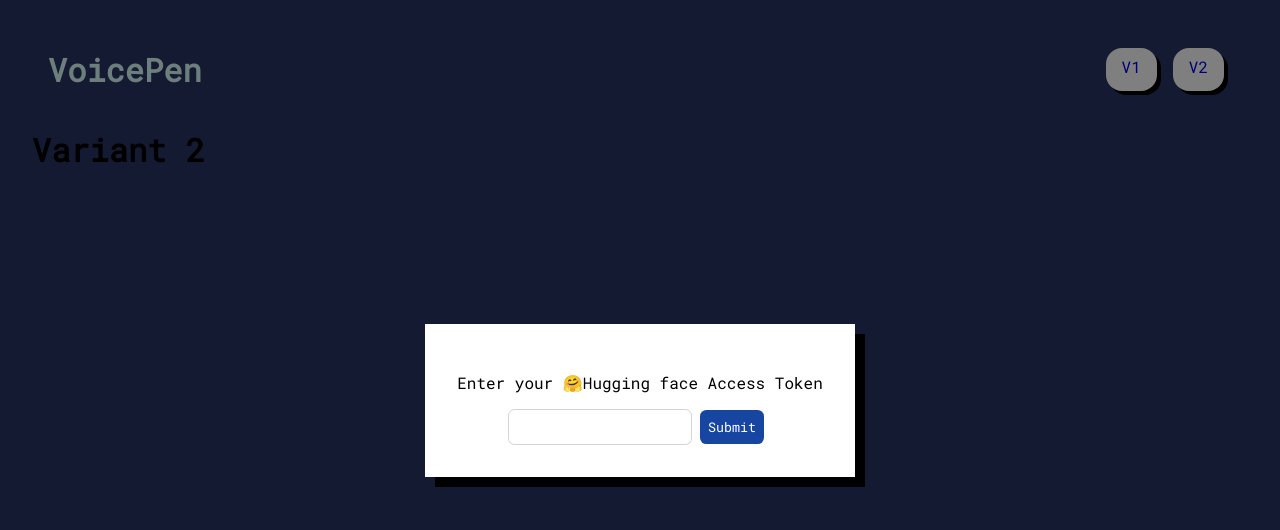
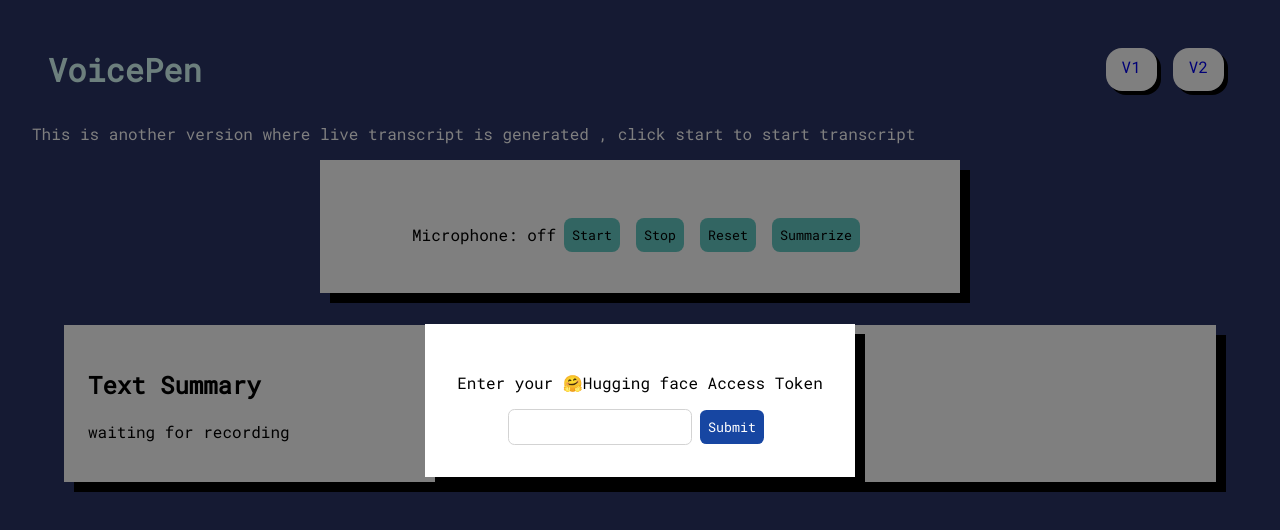
Before and after one commit to AahilRafiq/gdsc-voicepen, a React (Vite) app: page /v2 in a window 1280 px wide. Shown: the top 530 px of the page. Built offline with nearby package versions, Linux system fonts and the light colour scheme.

Commit message:
voicepen-hf-version-completed

```diff
--- a/package.json
+++ b/package.json
@@ -14,7 +14,9 @@
     "react": "^18.2.0",
     "react-audio-voice-recorder": "^2.2.0",
     "react-dom": "^18.2.0",
-    "react-router-dom": "^6.17.0"
+    "react-router-dom": "^6.17.0",
+    "react-speech-recognition": "^3.10.0",
+    "regenerator-runtime": "^0.14.0"
   },
   "devDependencies": {
     "@types/react": "^18.2.15",
--- a/src/App.jsx
+++ b/src/App.jsx
@@ -5,6 +5,7 @@
 import { useState } from "react";
 import { HfInference } from "@huggingface/inference";
 import { Routes , Route , Link} from "react-router-dom";
+import 'regenerator-runtime/runtime'
 
 export default function App() {
   const [isTokenReceived, setIsTokenReceived] = useState(false);
@@ -26,8 +27,8 @@
         <Link className="nav-btn" to='/v2'> V2 </Link>
       </div>
       <Routes>
-        <Route path="/" element={<Home />}/>
-        <Route path="/v2" element={<Variant2/> }/>
+        <Route path="/" element={<Home Hf={Hf}/>}/>
+        <Route path="/v2" element={<Variant2 Hf={Hf}/> }/>
       </Routes>
     </>
   );
--- a/src/components/LoadAudioFile.jsx
+++ b/src/components/LoadAudioFile.jsx
@@ -10,7 +10,7 @@
 
   return (
     <div className="local-audio-loader">
-      <label class="custom-file-upload">
+      <label className="custom-file-upload">
         <input type="file" id="fileInput" onChange={addFile} />
         Choose File
       </label>
--- a/src/main.jsx
+++ b/src/main.jsx
@@ -3,6 +3,7 @@
 import App from './App.jsx'
 import './styles/globals.css'
 import { BrowserRouter } from 'react-router-dom'
+import 'regenerator-runtime/runtime'
 
 ReactDOM.createRoot(document.getElementById('root')).render(
   <React.StrictMode>
--- a/src/pages/Variant2.jsx
+++ b/src/pages/Variant2.jsx
@@ -1,10 +1,60 @@
-export default function Variant2() {
+import React from "react";
+import { useState } from "react";
+import "regenerator-runtime/runtime";
+import SpeechRecognition, {
+  useSpeechRecognition,
+} from "react-speech-recognition";
+import '../styles/variant2.css'
+import {getSummary} from "../utils/huggingFace.js";
 
+export default function Variant2(Hf){
+  const {
+    transcript,
+    listening,
+    resetTranscript,
+    browserSupportsSpeechRecognition,
+  } = useSpeechRecognition();
 
+  const [textSummary, setTextSummary] = useState("waiting for recording");
+
+  if (!browserSupportsSpeechRecognition) {
+    return <span>Browser doesn't support speech recognition.</span>;
+  }
+
+  async function handleSummarization() {
+    try {
+      // first set the states to loading
+      setTextSummary("waiting for response from server...");
+
+      // then get the text from the audio
+      const summary = await getSummary(transcript, Hf);
+      console.log(summary);
+      setTextSummary(summary.summary_text);
+    } catch (err) {
+      console.log(err);
+    }
+  }
 
   return (
-    <div>
-      <h1>Variant 2</h1>
+    <>
+    <p className="white-text">This is another version where live transcript is generated , click start to start transcript</p>
+    <div className="live-transcript-container">
+      <p className="transcript">{transcript}</p>
+      <div className="transcript-controls">
+      <p>Microphone: {listening ? "on" : "off"}</p>
+        <button  className="control-btn" onClick={SpeechRecognition.startListening}>Start</button>
+        <button  className="control-btn" onClick={SpeechRecognition.stopListening}>Stop</button>
+        <button  className="control-btn" onClick={resetTranscript}>Reset</button>
+        <button className="control-btn" >Summarize</button>
+      </div>
     </div>
+
+    <div className="summary-container">
+      <div className="summary-displayer">
+        <h2>Text Summary</h2>
+        <p>{textSummary}</p>
+      </div>
+    </div>
+    </>
   );
-}
+};
--- /dev/null
+++ b/src/styles/variant2.css
@@ -0,0 +1,45 @@
+.live-transcript-container{
+    display: flex;
+    flex-direction: column;
+    margin: 0 auto;
+    justify-content: center;
+    background-color: white;
+    width: 50%;
+    min-width: min-content;
+    padding: 1rem;
+    box-shadow: 10px 10px black;
+}
+
+.transcript-controls{
+    display: flex;
+    justify-content: center;
+    align-items: center;
+    margin-bottom: 1rem;
+}
+
+.control-btn{
+    margin: 0 0.5rem;
+    padding: 0.5rem;
+    border-radius: 0.5rem;
+    border: none;
+    background-color: #64CCC5;
+    cursor: pointer;
+}
+
+.summary-container{
+    display: flex;
+    justify-content: space-evenly;
+    flex-wrap: wrap;
+}
+
+.summary-displayer{
+    background-color: #fff;
+    padding: 1.5rem;
+    margin: 2rem;
+    flex-grow: 1;
+    box-shadow: 10px 10px black;
+}
+
+.flex-control-gpt{
+    flex-grow: 1;
+}
--- a/src/utils/huggingFace.js
+++ b/src/utils/huggingFace.js
@@ -1,3 +1,5 @@
+import { async } from "regenerator-runtime"
+
 async function getTextFromSpeech(audioBlob , hf) {
     return await hf.automaticSpeechRecognition({
         model: 'facebook/wav2vec2-large-960h-lv60-self',
@@ -13,7 +15,18 @@
     })
 }
 
+async function getGpt2Result(text , hf){
+    return await hf.questionAnswering({
+        model: 'deepset/roberta-base-squad2',
+        inputs: {
+          question: 'Fix the grammer and vocabulary',
+          context : text
+        }
+      })
+}
+
 export {
     getTextFromSpeech,
-    getSummary
+    getSummary,
+    getGpt2Result
 }
```
Also changed, not shown: 1 other file (tests, documents, lock files or other folders).
